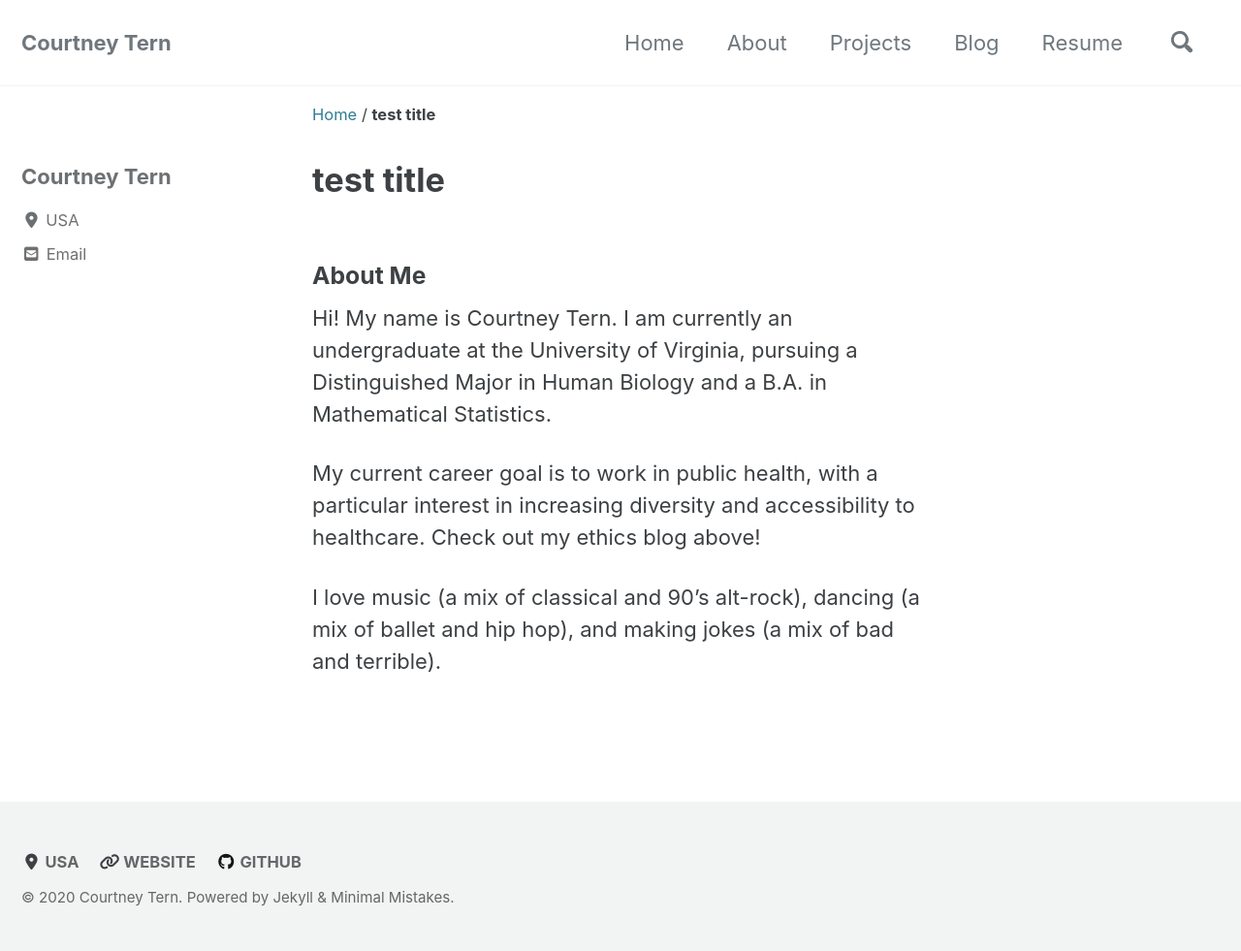
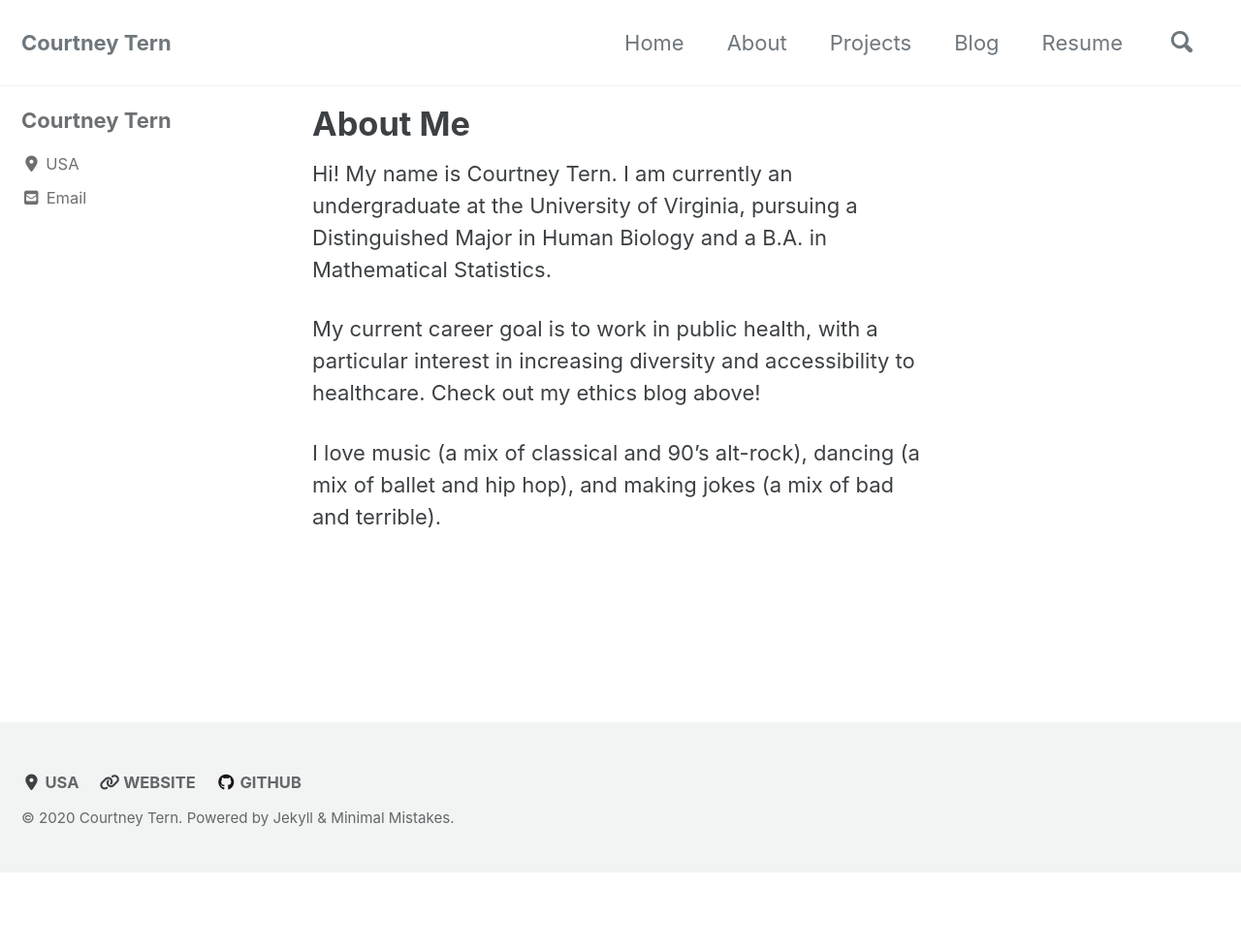
Before and after one commit to courtneytern/courtneytern.github.io, a Jekyll site: the page built from _pages/about.md, in a window 1280 px wide. Shown: the whole page at 97% size. Built offline with Jekyll 4.4.1, drawn with Linux system fonts in a browser that asks for light colours; cached includes are drawn as plain includes; nearby versions of some CDN libraries; after the commit the page ends 900 px from its top, so only the background shows below that.

```diff
--- a/_config.yml
+++ b/_config.yml
@@ -27,7 +27,7 @@ repository               : "courtneytern/courtneytern.github.io"
 teaser                   : # path of fallback teaser image, e.g. "/assets/images/500x300.png"
 logo                     : # path of logo image to display in the masthead, e.g. "/assets/images/88x88.png"
 masthead_title           : # overrides the website title displayed in the masthead, use " " for no title
-breadcrumbs            : true # true, false (default)
+breadcrumbs            :  # true, false (default)
 # words_per_minute         : 200
 comments:
   provider               : # false (default), "disqus", "discourse", "facebook", "staticman", "staticman_v2", "utterances", "custom"
--- a/_pages/about.md
+++ b/_pages/about.md
@@ -1,9 +1,8 @@
 ---
 permalink: /about/
-title: test title
+title: About Me
 ---
 
-### About Me
 Hi! My name is Courtney Tern. I am currently an undergraduate at the University of Virginia, pursuing a Distinguished Major in Human Biology and a B.A. in Mathematical Statistics.
 
 My current career goal is to work in public health, with a particular interest in increasing diversity and accessibility to healthcare. Check out my ethics blog above!
```
Also changed, not shown: _pages/blog.md (+1 -0 lines).
